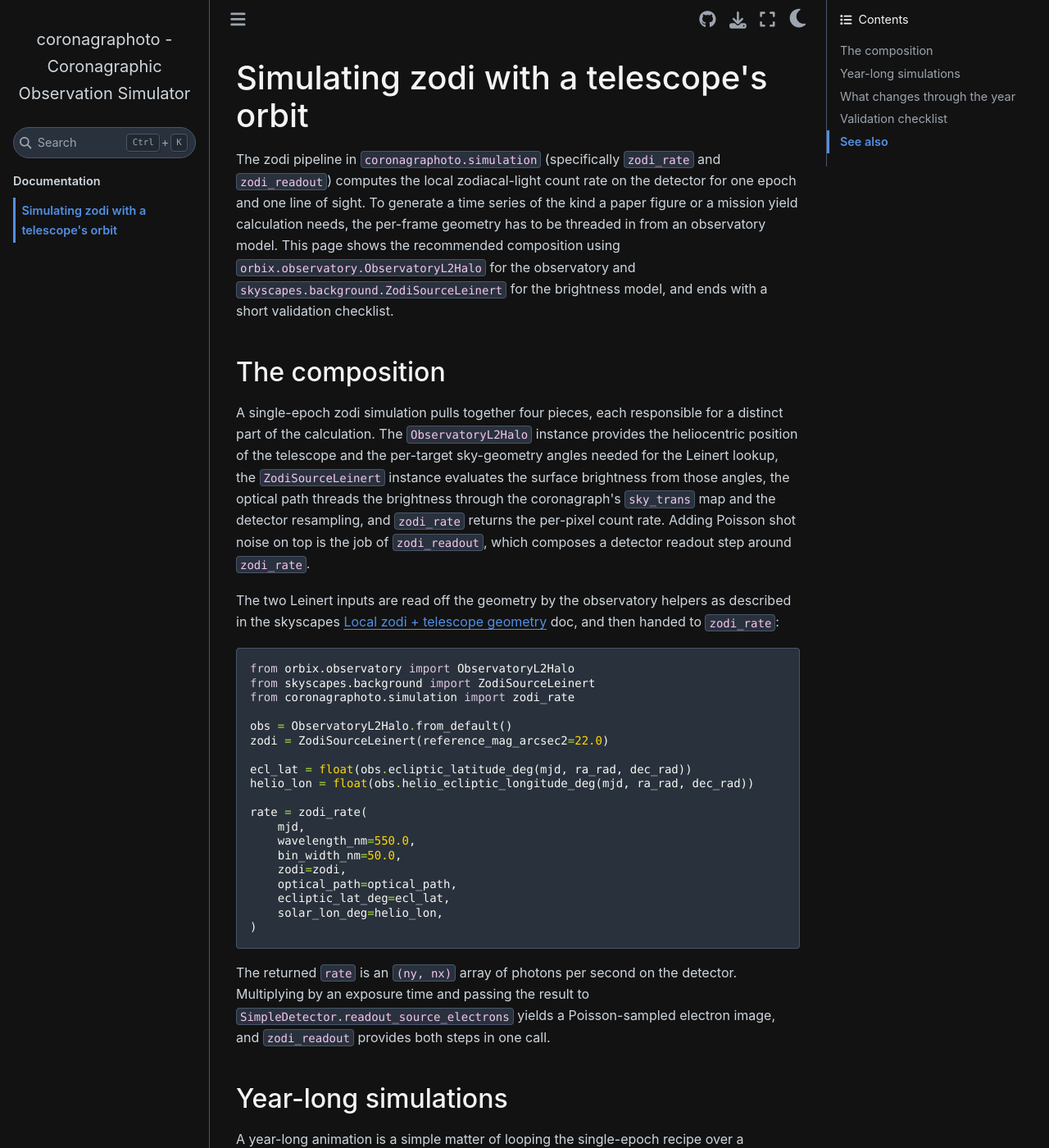
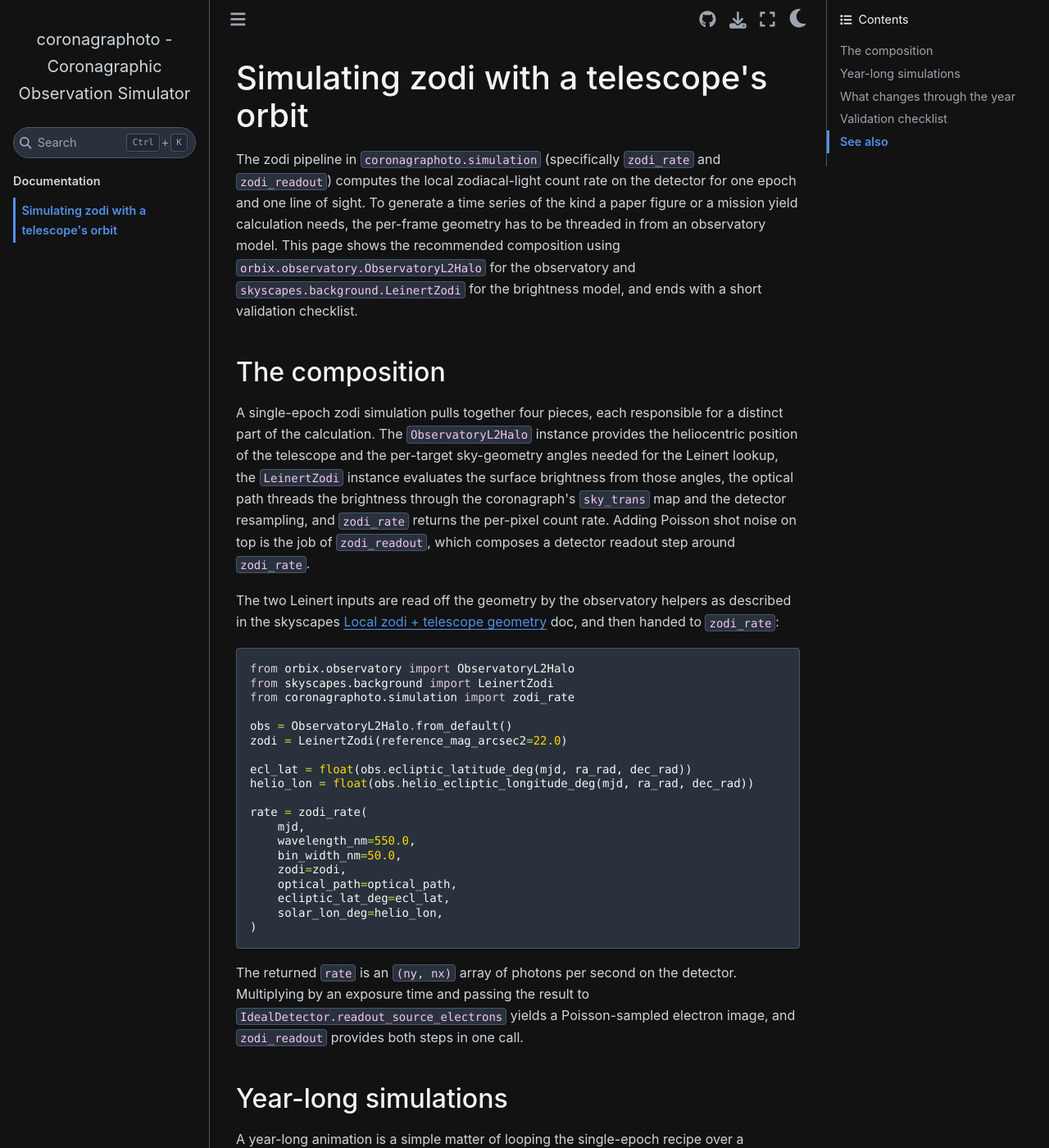
Before and after one commit to CoreySpohn/coronagraphoto, a Sphinx documentation site: the page built from docs/simulating_zodi_with_telescope_orbit.md, in a window 1280 px wide and 1400 px high. Shown: the whole window at 82% size. Built offline with Sphinx 7.4.7 and the Sphinx Book theme 1.1.4, drawn with Linux system fonts in a browser that asks for light colours; pages that are not in the unit, such as notebooks, are missing from menus; some of the changed text lies outside the part shown.

Commit message:
feat!: follow skyscapes/optixstuff renames in re-exports and call sites
BREAKING-CHANGE: SimpleDetector re-export -> IdealDetector (mirrors optixstuff v1.0); ConstantThroughputElement -> ConstantThroughput; ZodiSource -> Zodi and ZodiSource*/SpectrumStar/SimpleStar consumer renames track skyscapes v1.0. Public coronagraphoto API surface is unchanged in name; only the re-exported symbols from sibling libraries follow their renames.

````diff
--- a/docs/simulating_zodi_with_telescope_orbit.md
+++ b/docs/simulating_zodi_with_telescope_orbit.md
@@ -7,7 +7,7 @@ generate a time series of the kind a paper figure or a mission yield
 calculation needs, the per-frame geometry has to be threaded in from an
 observatory model. This page shows the recommended composition using
 `orbix.observatory.ObservatoryL2Halo` for the observatory and
-`skyscapes.background.ZodiSourceLeinert` for the brightness model, and
+`skyscapes.background.LeinertZodi` for the brightness model, and
 ends with a short validation checklist.
 
 ## The composition
@@ -16,7 +16,7 @@ A single-epoch zodi simulation pulls together four pieces, each
 responsible for a distinct part of the calculation. The
 `ObservatoryL2Halo` instance provides the heliocentric position of the
 telescope and the per-target sky-geometry angles needed for the Leinert
-lookup, the `ZodiSourceLeinert` instance evaluates the surface
+lookup, the `LeinertZodi` instance evaluates the surface
 brightness from those angles, the optical path threads the brightness
 through the coronagraph's `sky_trans` map and the detector resampling,
 and `zodi_rate` returns the per-pixel count rate. Adding
@@ -31,11 +31,11 @@ to `zodi_rate`:
 
 ```python
 from orbix.observatory import ObservatoryL2Halo
-from skyscapes.background import ZodiSourceLeinert
+from skyscapes.background import LeinertZodi
 from coronagraphoto.simulation import zodi_rate
 
 obs = ObservatoryL2Halo.from_default()
-zodi = ZodiSourceLeinert(reference_mag_arcsec2=22.0)
+zodi = LeinertZodi(reference_mag_arcsec2=22.0)
 
 ecl_lat = float(obs.ecliptic_latitude_deg(mjd, ra_rad, dec_rad))
 helio_lon = float(obs.helio_ecliptic_longitude_deg(mjd, ra_rad, dec_rad))
@@ -53,7 +53,7 @@ rate = zodi_rate(
 
 The returned `rate` is an `(ny, nx)` array of photons per second on the
 detector. Multiplying by an exposure time and passing the result to
-`SimpleDetector.readout_source_electrons` yields a Poisson-sampled
+`IdealDetector.readout_source_electrons` yields a Poisson-sampled
 electron image, and `zodi_readout` provides both steps in one call.
 
 ## Year-long simulations
@@ -71,7 +71,7 @@ import jax.numpy as jnp
 import numpy as np
 
 obs = ObservatoryL2Halo.from_default(equinox_mjd=60575.25)
-zodi = ZodiSourceLeinert(reference_mag_arcsec2=22.0)
+zodi = LeinertZodi(reference_mag_arcsec2=22.0)
 prng_keys = jax.random.split(jax.random.PRNGKey(0), n_frames)
 mjds = 60575.25 + np.linspace(0.0, 365.25, n_frames)
 
@@ -145,7 +145,7 @@ The skyscapes [Local zodi + telescope geometry][skyscapes-zodi] doc
 covers the geometry side of this pipeline.
 {class}`orbix.observatory.ObservatoryL2Halo` documents the L2 halo
 orbit interpolator and the sky-geometry helpers used above.
-{class}`skyscapes.background.ZodiSourceLeinert` documents the
+{class}`skyscapes.background.LeinertZodi` documents the
 Leinert+1998 surface-brightness model.
 
 [skyscapes-zodi]: ../../../skyscapes/docs/local_zodi_geometry.md
--- a/src/coronagraphoto/__init__.py
+++ b/src/coronagraphoto/__init__.py
@@ -11,7 +11,7 @@ from optixstuff import OpticalPath
 
 from coronagraphoto.loaders import load_scene_from_exovista
 from coronagraphoto.optical_elements import (
-    SimpleDetector,
+    IdealDetector,
     SimplePrimary,
 )
 from coronagraphoto.simulation import (
@@ -28,8 +28,8 @@ from coronagraphoto.simulation import (
 )
 
 __all__ = [
+    "IdealDetector",
     "OpticalPath",
-    "SimpleDetector",
     "SimplePrimary",
     "disk_rate",
     "disk_readout",
````
Also changed, not shown: README.md (+4 -4 lines), docs/index.md (+4 -4 lines), 8 other files.
